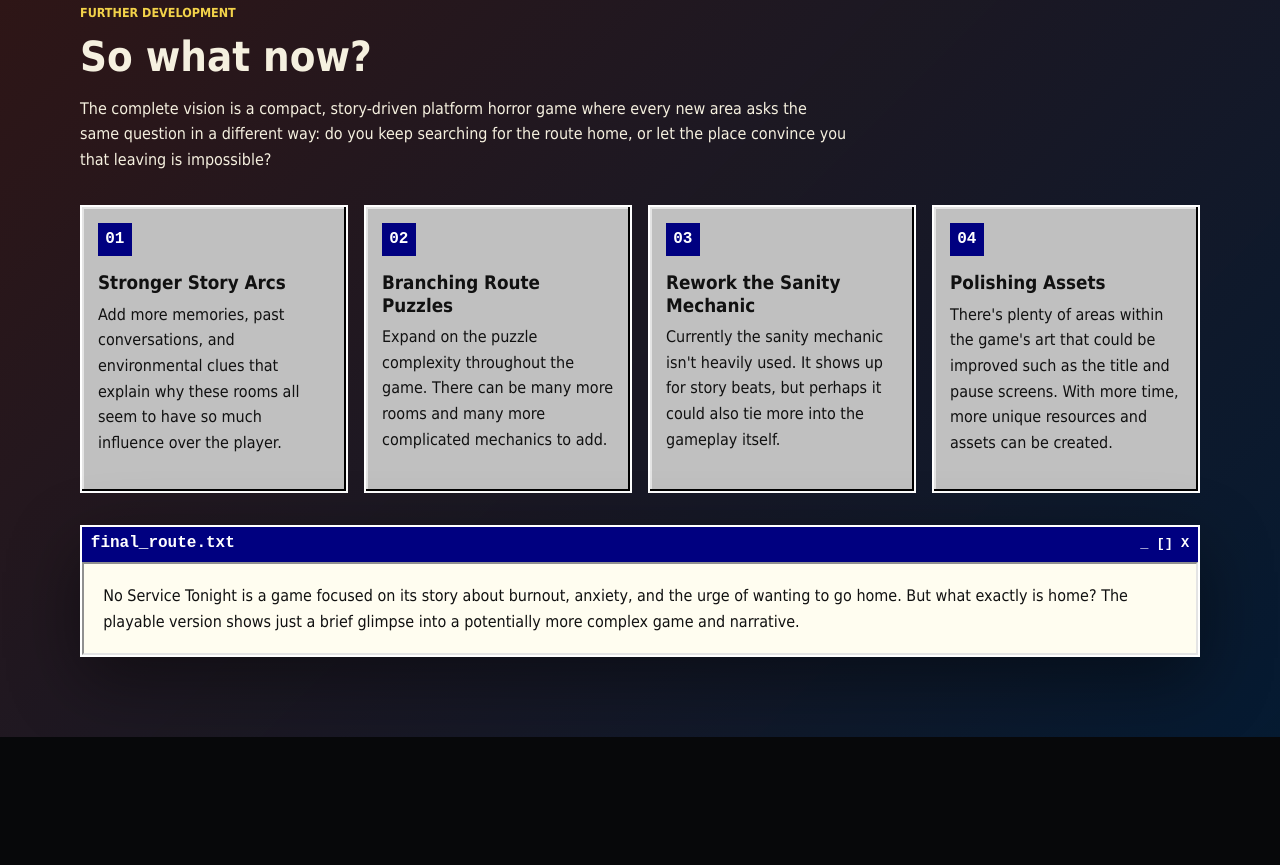
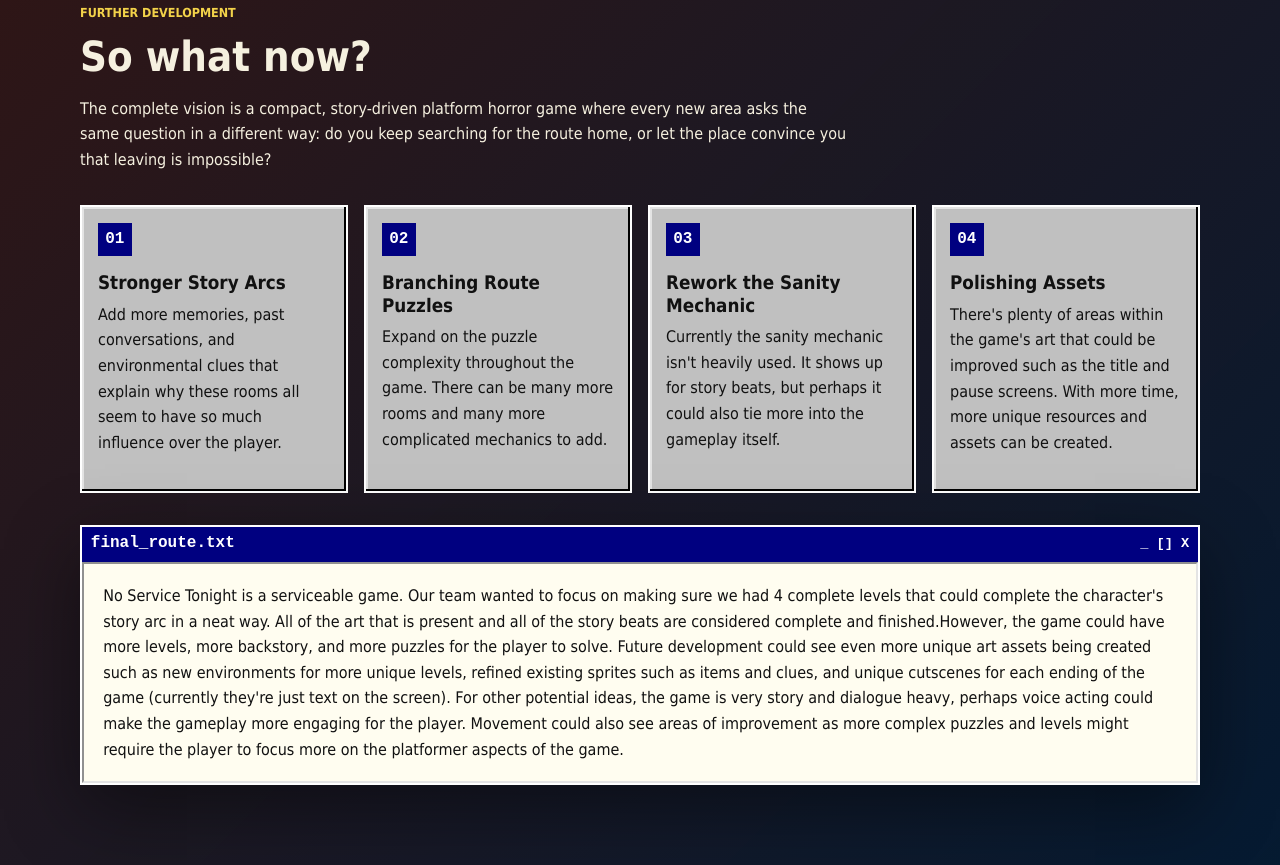
Before and after one commit to t-brangu/NoServiceTonightWebsite, a plain HTML site: page index.html in a window 1280 px wide. Shown: the part 3386-4251 px from the top of the page. Before the commit the page ends 4123 px from the top, so only its background shows below. Drawn offline with Linux system fonts and the light colour scheme.

Commit message:
Update index.html

```diff
--- a/index.html
+++ b/index.html
@@ -446,9 +446,9 @@
               <span class="window-buttons" aria-hidden="true">_ [] X</span>
             </div>
             <p>
-              No Service Tonight is a game focused on its story about burnout,
-              anxiety, and the urge of wanting to go home. But what exactly is home? The
-              playable version shows just a brief glimpse into a potentially more complex game and narrative.
+              No Service Tonight is a serviceable game. Our team wanted to focus on making sure we had 4 complete levels that could complete the character's story arc in a neat way. All of the art that is present and all of the story beats are considered complete and finished.However, the game could have more levels, more backstory, and more puzzles for the player to solve. Future development could see even more unique art assets being created such as new environments for more unique levels, refined existing sprites such as items and clues, and unique cutscenes for each ending of the game (currently they're just text on the screen).
+
+              For other potential ideas, the game is very story and dialogue heavy, perhaps voice acting could make the gameplay more engaging for the player. Movement could also see areas of improvement as more complex puzzles and levels might require the player to focus more on the platformer aspects of the game.
             </p>
           </div>
         </div>
```
